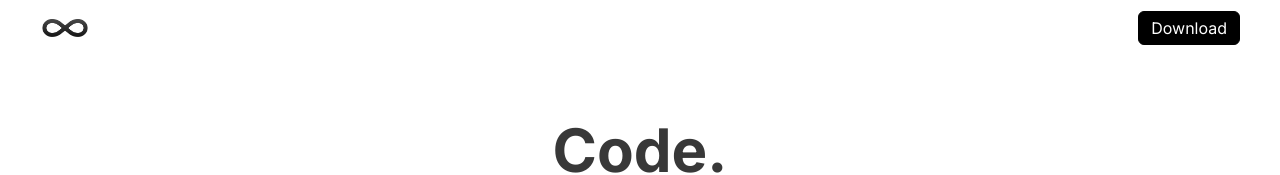
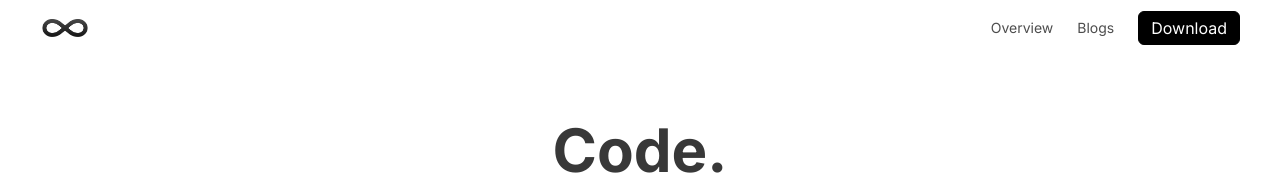
Before and after one commit to farzeenilyaszargar/nap-ide, a Next.js app: page / in a window 1280 px wide. Shown: the top 175 px of the page. Built offline with nearby package versions, Linux system fonts and the light colour scheme.

Commit message:
Update header navigation

```diff
--- a/components/header.tsx
+++ b/components/header.tsx
@@ -23,20 +23,23 @@ export default function Header() {
     return (
         <>
             <header className="sticky top-0 z-20 w-full bg-transparent backdrop-blur-md">
-                <div className="mx-auto flex h-14 w-full max-w-7xl items-center justify-between px-5 lg:px-10">
+                <div className="mx-auto flex h-14 w-full max-w-7xl items-center justify-start px-5 lg:px-10">
                     <Link href="/" className="flex justify-center items-center">
-                        <Image src="/logo.png" alt="Nap" width={32} height={32} className="h-4 w-auto rounded-md sm:h-4.5" />
+                        <Image src="/logo.png" alt="Nap" width={28} height={28} className="h-3 w-auto rounded-md sm:h-4.5" />
                     </Link>
 
-                    {/* Desktop Navigation */}
-
-
-                    <div className="flex justify-center items-center gap-3">
-
-
+                    <div className="ml-auto hidden items-center gap-6 sm:flex">
+                        <nav className="flex items-center gap-6">
+                            <Link href="/" className="text-sm text-black/70 transition-colors hover:text-black">
+                                Overview
+                            </Link>
+                            <Link href="/blogs" className="text-sm text-black/70 transition-colors hover:text-black">
+                                Blogs
+                            </Link>
+                        </nav>
                         <Link
                             href="/download"
-                            className="hidden sm:flex items-center gap-2 rounded-md border border-black bg-black px-3 py-1 text-white transition-colors hover:bg-white hover:text-black hover:border-black"
+                            className="flex items-center gap-2 rounded-md border border-black bg-black px-3 py-1 text-white transition-colors hover:bg-white hover:text-black hover:border-black"
                         >
                             Download
                         </Link>
```
